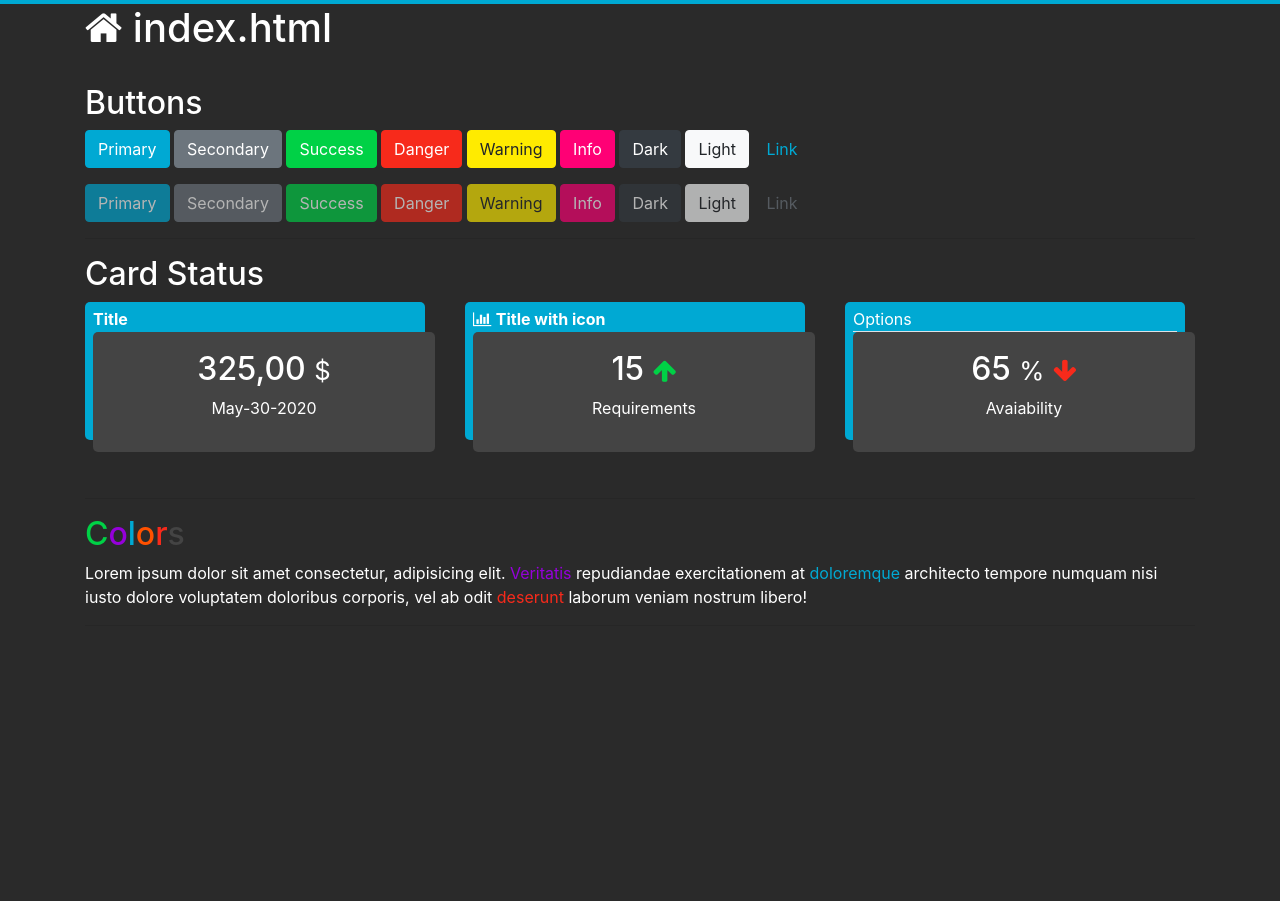
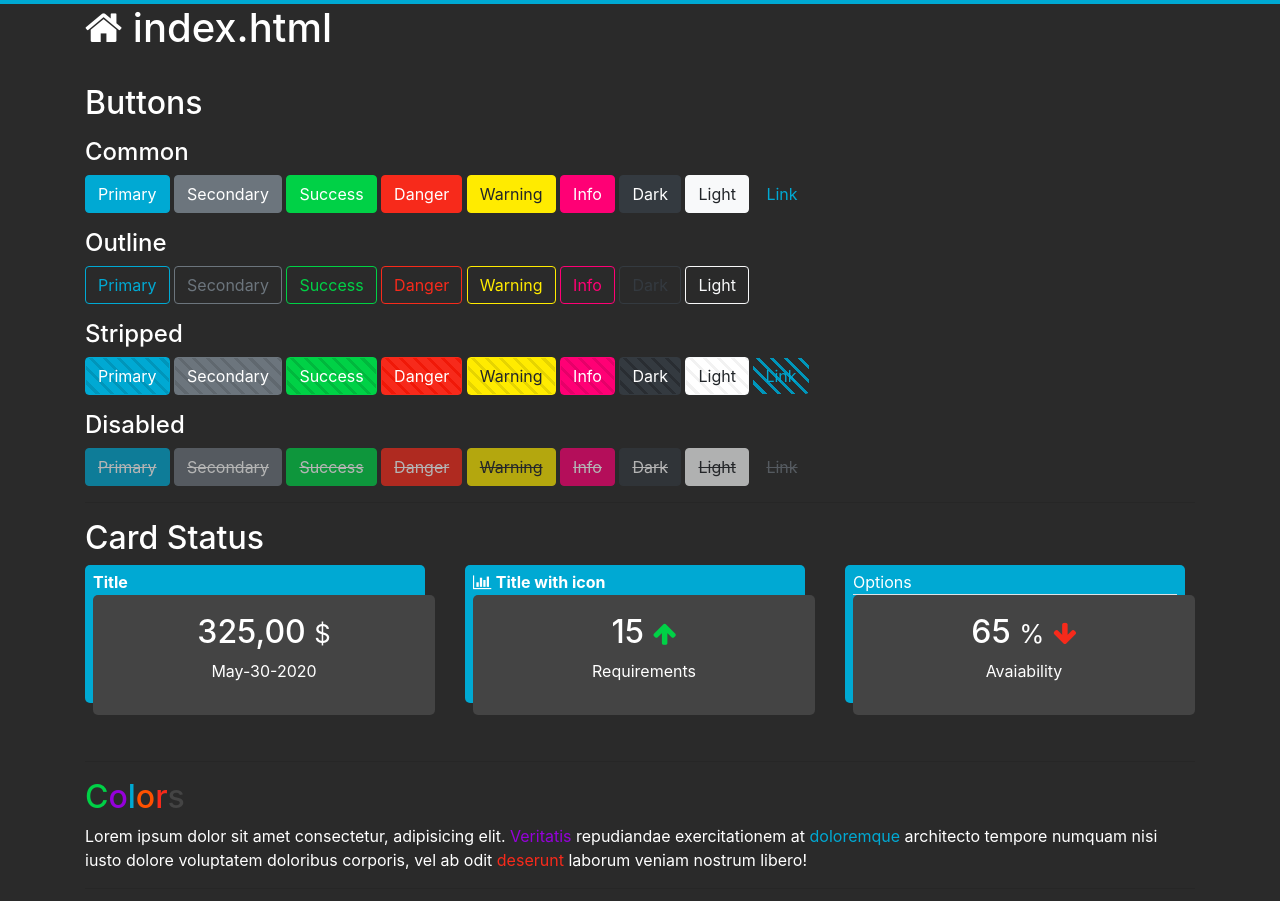
Before and after one commit to elixneto/ConscientStyle, a website: page src/index.html in a window 1280 px wide. Before the commit the page ends 800 px from the top, so only its background shows below. Drawn offline with Linux system fonts and the light colour scheme.

Commit message:
outline and striped :: Buttons

```diff
--- a/src/_variables.scss
+++ b/src/_variables.scss
@@ -8,3 +8,5 @@ $pink: #ff0075;
 $grey: #444444;
 
 $primary: $cyan;
+$secondary: #6C757D;
+$dark: #343a40;
--- /dev/null
+++ b/src/components/striped.scss
@@ -0,0 +1,35 @@
+@import "../variables";
+
+/* BUTTONS */
+.cs-striped.btn-primary {
+    background: repeating-linear-gradient(45deg, $primary, $primary 7px, darken($primary, 5%) 7px, darken($primary, 5%) 10px);
+}
+.cs-striped.btn-secondary {
+    background: repeating-linear-gradient(45deg, $secondary, $secondary 7px, darken($secondary, 5%) 7px, darken($secondary, 5%) 10px);
+}
+.cs-striped.btn-success {
+    background: repeating-linear-gradient(45deg, $green, $green 7px, darken($green, 5%) 7px, darken($green, 5%) 10px);
+}
+.cs-striped.btn-danger {
+    background: repeating-linear-gradient(45deg, $red, $red 7px, darken($red, 5%) 7px, darken($red, 5%) 10px);
+}
+.cs-striped.btn-warning {
+    background: repeating-linear-gradient(45deg, $yellow, $yellow 7px, darken($yellow, 5%) 7px, darken($yellow, 5%) 10px);
+}
+.cs-striped.btn-info {
+    background: repeating-linear-gradient(45deg, $pink, $pink 7px, darken($pink, 5%) 7px, darken($pink, 5%) 10px);
+}
+.cs-striped.btn-dark {
+    background: repeating-linear-gradient(45deg, $dark, $dark 7px, darken($dark, 5%) 7px, darken($dark, 5%) 10px);
+}
+.cs-striped.btn-light {
+    background: repeating-linear-gradient(45deg, white, white 7px, darken(white, 5%) 7px, darken(white, 5%) 10px);
+}
+.cs-striped.btn-link {
+    background: repeating-linear-gradient(45deg, transparent, transparent 7px, darken($cyan, 5%) 7px, darken($cyan, 5%) 10px);
+    border: none !important;
+}
+
+.btn:disabled{
+    text-decoration: line-through;
+}
--- a/src/global.scss
+++ b/src/global.scss
@@ -3,6 +3,7 @@
 /* Bootstrap 4 */
 $theme-colors: (
     "primary": $primary,
+    "secondary": $secondary,
     "success": $green,
     "red": $red,
     "yellow": $yellow,
--- a/src/index.html
+++ b/src/index.html
@@ -18,6 +18,7 @@
         <h2>Buttons</h2>
 
         <p>
+            <h4>Common</h4>
             <button class="btn btn-primary">Primary</button>
             <button class="btn btn-secondary">Secondary</button>
             <button class="btn btn-success">Success</button>
@@ -29,6 +30,30 @@
             <button class="btn btn-link">Link</button>
         </p>
         <p>
+            <h4>Outline</h4>
+            <button class="btn btn-outline-primary">Primary</button>
+            <button class="btn btn-outline-secondary">Secondary</button>
+            <button class="btn btn-outline-success">Success</button>
+            <button class="btn btn-outline-danger">Danger</button>
+            <button class="btn btn-outline-warning">Warning</button>
+            <button class="btn btn-outline-info">Info</button>
+            <button class="btn btn-outline-dark">Dark</button>
+            <button class="btn btn-outline-light">Light</button>
+        </p>
+        <p>
+            <h4>Stripped</h4>
+            <button class="btn btn-primary cs-striped">Primary</button>
+            <button class="btn btn-secondary cs-striped">Secondary</button>
+            <button class="btn btn-success cs-striped">Success</button>
+            <button class="btn btn-danger cs-striped">Danger</button>
+            <button class="btn btn-warning cs-striped">Warning</button>
+            <button class="btn btn-info cs-striped">Info</button>
+            <button class="btn btn-dark cs-striped">Dark</button>
+            <button class="btn btn-light cs-striped">Light</button>
+            <button class="btn btn-link cs-striped">Link</button>
+        </p>
+        <p>
+            <h4>Disabled</h4>
             <button class="btn btn-primary" disabled>Primary</button>
             <button class="btn btn-secondary" disabled>Secondary</button>
             <button class="btn btn-success" disabled>Success</button>
```
Also changed, not shown: dist/conscientstyle.min.css.
